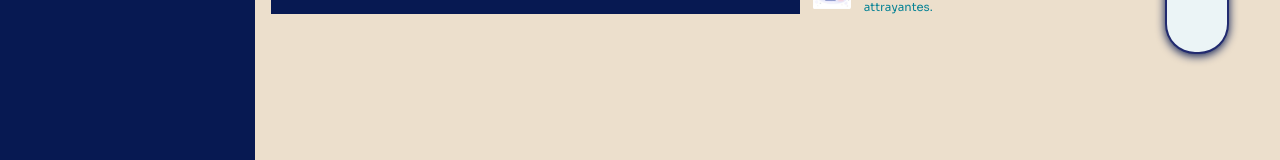
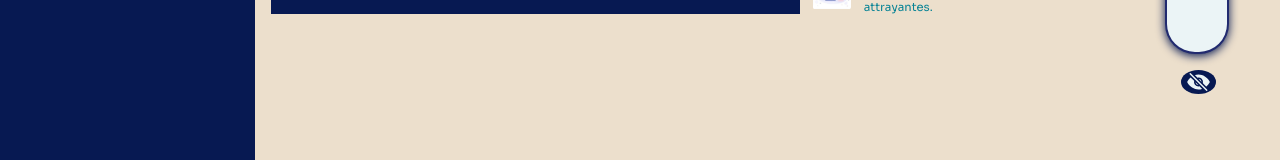
Before and after one commit to McOriginal/OriginalPortfolio, a React (Create React App) app: page /dashboard in a window 1280 px wide. Shown: the part 626-786 px from the top of the page. Built offline with nearby package versions, Linux system fonts and the light colour scheme.

Commit message:
mis à jour

```diff
--- a/src/App.css
+++ b/src/App.css
@@ -69,3 +69,27 @@ html{
         width: 100%;
     }
 }
+
+
+
+.show{
+  font-size: 3rem;
+  position: absolute;
+  bottom: 10%;
+  right: 5%;
+  background: var(--main);
+  width: 35px;
+  border-radius: 50%;
+  cursor: pointer;
+}
+
+.anshow{
+  font-size: 3rem;
+  position: absolute;
+  bottom: 10%;
+  right: 5%;
+  background: var(--main);
+  width: 35px;
+  border-radius: 50%;
+  cursor: pointer;
+}
--- a/src/Dashboard/Dashboard.jsx
+++ b/src/Dashboard/Dashboard.jsx
@@ -6,22 +6,23 @@ import Technologie from '../Technologie/Technologie';
 import Contact from '../Contact/Contact';
 
 
+import { TiArrowSortedUp } from "react-icons/ti";
+import { useState } from 'react';
+
 import { IoHome } from "react-icons/io5";
 import { FaUser } from "react-icons/fa";
 import { FaSitemap } from "react-icons/fa6";
 import { MdPermContactCalendar } from "react-icons/md";
-import { useState } from 'react';
-import { TiArrowSortedUp } from "react-icons/ti";
 import { useNavigate } from 'react-router-dom';
 import { MdDeveloperMode } from "react-icons/md";
-
-
+import { BiSolidShow } from "react-icons/bi";
+import { IoEyeOff } from "react-icons/io5";
 
 export default function Dashboard(){
   const [selectedContent, setSelectedContent] = useState(<AboutPage/> );
   const [hideDashboard, setHideDachboard] = useState(false);
   const [activeButton, setActiveButton] = useState('about');
-
+  const [show, setShow] = useState(true);
   const navigate = useNavigate();
 
   const HomePage = ()=>{
@@ -50,11 +51,11 @@ export default function Dashboard(){
 
             <nav>
                 <ul>
-                    <button className={activeButton === 'home' ? classes.active : ''} onClick={() => { HomePage(); setActiveButton('home'); }}>Accueil <IoHome className={classes.icon} /></button>
-                    <button className={activeButton === 'about' ? classes.active : ''} onClick={() => handleContent(<AboutPage />, 'about')}>Qui suis-je <FaUser className={classes.icon} /></button>
-                    <button className={activeButton === 'projects' ? classes.active : ''} onClick={() => handleContent(<Projects />, 'projects')}>Projets <FaSitemap className={classes.icon} /></button>
-                    <button className={activeButton === 'contact' ? classes.active : ''} onClick={() => handleContent(<Contact />, 'contact')}>Contact <MdPermContactCalendar className={classes.icon} /></button>
-                    <button className={activeButton === 'techno' ? classes.active : ''} onClick={() => handleContent(<Technologie />, 'techno')}>Technologie <MdDeveloperMode className={classes.icon} /></button>
+                    <button className={activeButton === 'home' ? classes.active : ''} onClick={() => { HomePage(); setActiveButton('home', setHideDachboard(true)) }}>Accueil <IoHome className={classes.icon} /></button>
+                    <button className={activeButton === 'about' ? classes.active : ''} onClick={() => handleContent(<AboutPage />, 'about', setHideDachboard(true))}>Qui suis-je <FaUser className={classes.icon} /></button>
+                    <button className={activeButton === 'projects' ? classes.active : ''} onClick={() => handleContent(<Projects />, 'projects', setHideDachboard(true))}>Projets <FaSitemap className={classes.icon} /></button>
+                    <button className={activeButton === 'contact' ? classes.active : ''} onClick={() => handleContent(<Contact />, 'contact', setHideDachboard(true))}>Contact <MdPermContactCalendar className={classes.icon} /></button>
+                    <button className={activeButton === 'techno' ? classes.active : ''} onClick={() => handleContent(<Technologie />, 'techno', setHideDachboard(true))}>Technologie <MdDeveloperMode className={classes.icon} /></button>
 
 
                 </ul>
@@ -69,8 +70,11 @@ export default function Dashboard(){
 
     </section>
 
-    <NavLinkIcons />
+            {show && <NavLinkIcons /> }
 
+            {!show &&  <BiSolidShow className='show' onClick={()=> setShow(true)} /> }
+
+            {show && <IoEyeOff className='anshow' onClick={()=> setShow(false)} /> }
     </>
   );
 }
--- a/src/Dashboard/Dashboard.module.css
+++ b/src/Dashboard/Dashboard.module.css
@@ -113,7 +113,7 @@ button .icon{
     display: block;
     position: absolute;
     left: -3%;
-    bottom: 37%;
+    bottom: 30%;
     transform: rotate(90deg);
     animation: rotation .5s infinite linear;
 }
--- a/src/Home/HomePage.jsx
+++ b/src/Home/HomePage.jsx
@@ -1,11 +1,21 @@
-import { useNavigate } from 'react-router-dom';
 import classes from './HomePage.module.css';
 import NavLinkIcons from '../NavLinks/NavLinkIcons';
+
+
+import { useState } from 'react';
+import { useNavigate } from 'react-router-dom';
+
+
 import { FaDownload } from "react-icons/fa";
 import { FaQuestionCircle } from "react-icons/fa";
+import { BiSolidShow } from "react-icons/bi";
+import { IoEyeOff } from "react-icons/io5";
+
+
 
 export default function HomePage() {
     const navigate = useNavigate();
+    const [show, setShow] = useState(true);
 
     const AboutMe = () => {
         navigate('/dashboard');
@@ -32,7 +42,15 @@ export default function HomePage() {
                     <img src="me.png" alt="Cissé" />
                 </div>
             </section>
-            <NavLinkIcons />
+
+            {show && <NavLinkIcons /> }
+
+            {!show &&  <BiSolidShow className='show' onClick={()=> setShow(true)} /> }
+
+            {show && <IoEyeOff className='anshow' onClick={()=> setShow(false)} /> }
+
+
+
         </>
     );
 }
```
